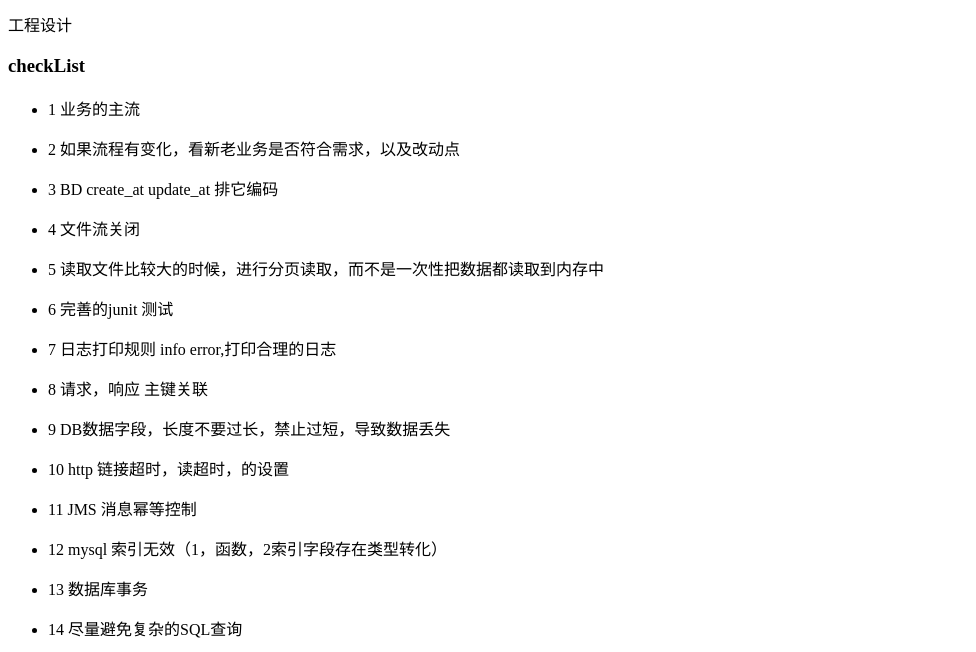
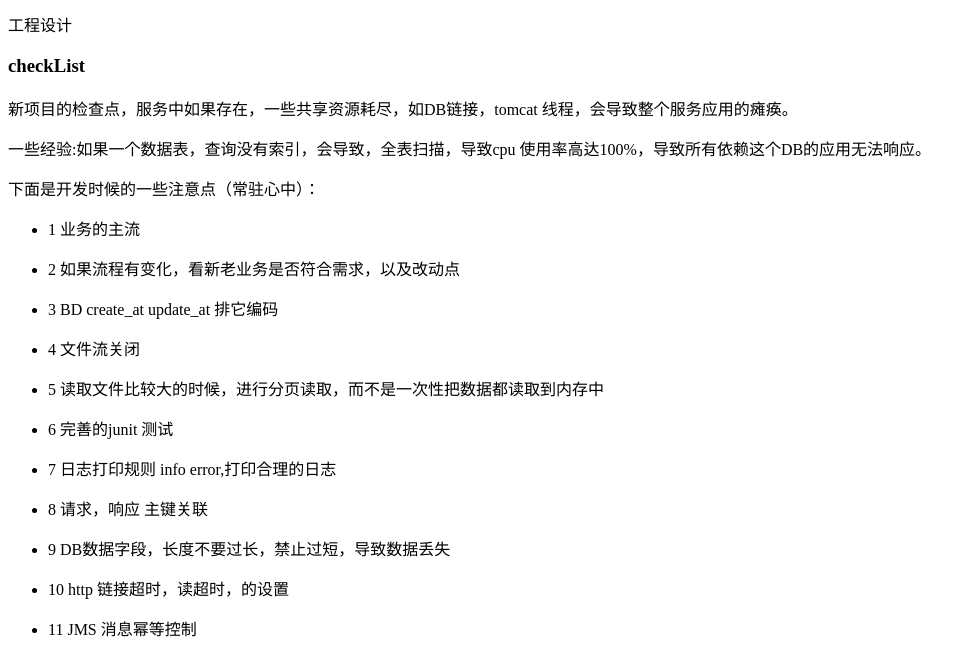
Before and after one commit to web1992/blog, a Jekyll site: the page built from _posts/2017-03-22-code-review.md, in a window 1280 px wide and 900 px high, scrolled down 865 px, cut to the strip 159-811 px from the top of the window. Shown: the whole strip, without its empty margins (0-976 px from the left). Built offline with Jekyll 4.4.1, drawn with Linux system fonts in a browser that asks for light colours; Markdown is read by kramdown in place of the engine named in the settings; comment, search, counter and statistics services are not loaded.

Commit message:
fix [2017-03-22-code-review.md]

```diff
--- a/_posts/2017-03-22-code-review.md
+++ b/_posts/2017-03-22-code-review.md
@@ -14,6 +14,12 @@ keywords: project,web1992
 
 checkList
 ===
+
+新项目的检查点，服务中如果存在，一些共享资源耗尽，如DB链接，tomcat 线程，会导致整个服务应用的瘫痪。
+
+一些经验:如果一个数据表，查询没有索引，会导致，全表扫描，导致cpu 使用率高达100%，导致所有依赖这个DB的应用无法响应。
+
+下面是开发时候的一些注意点（常驻心中）：
 
 - 1 业务的主流
 
```
